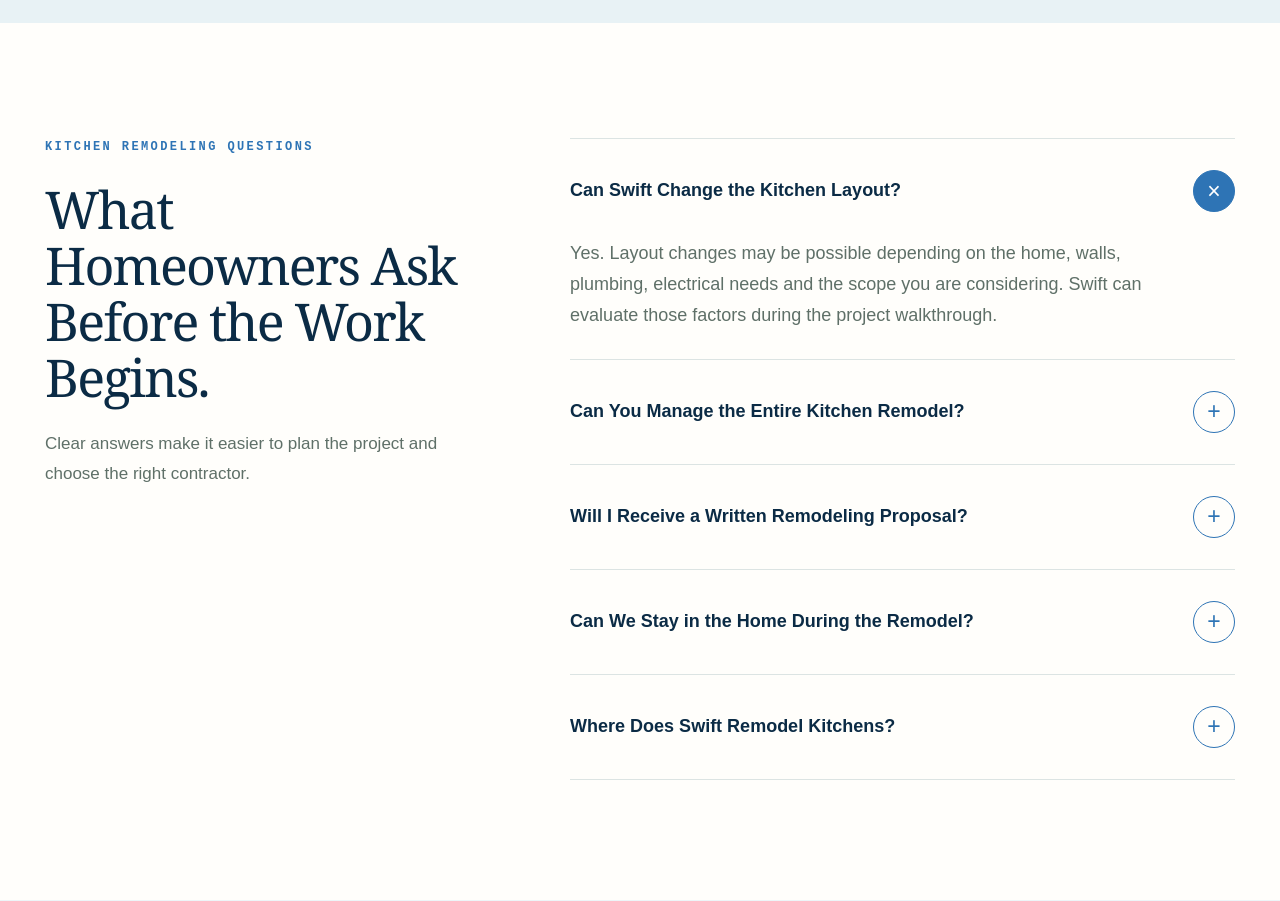
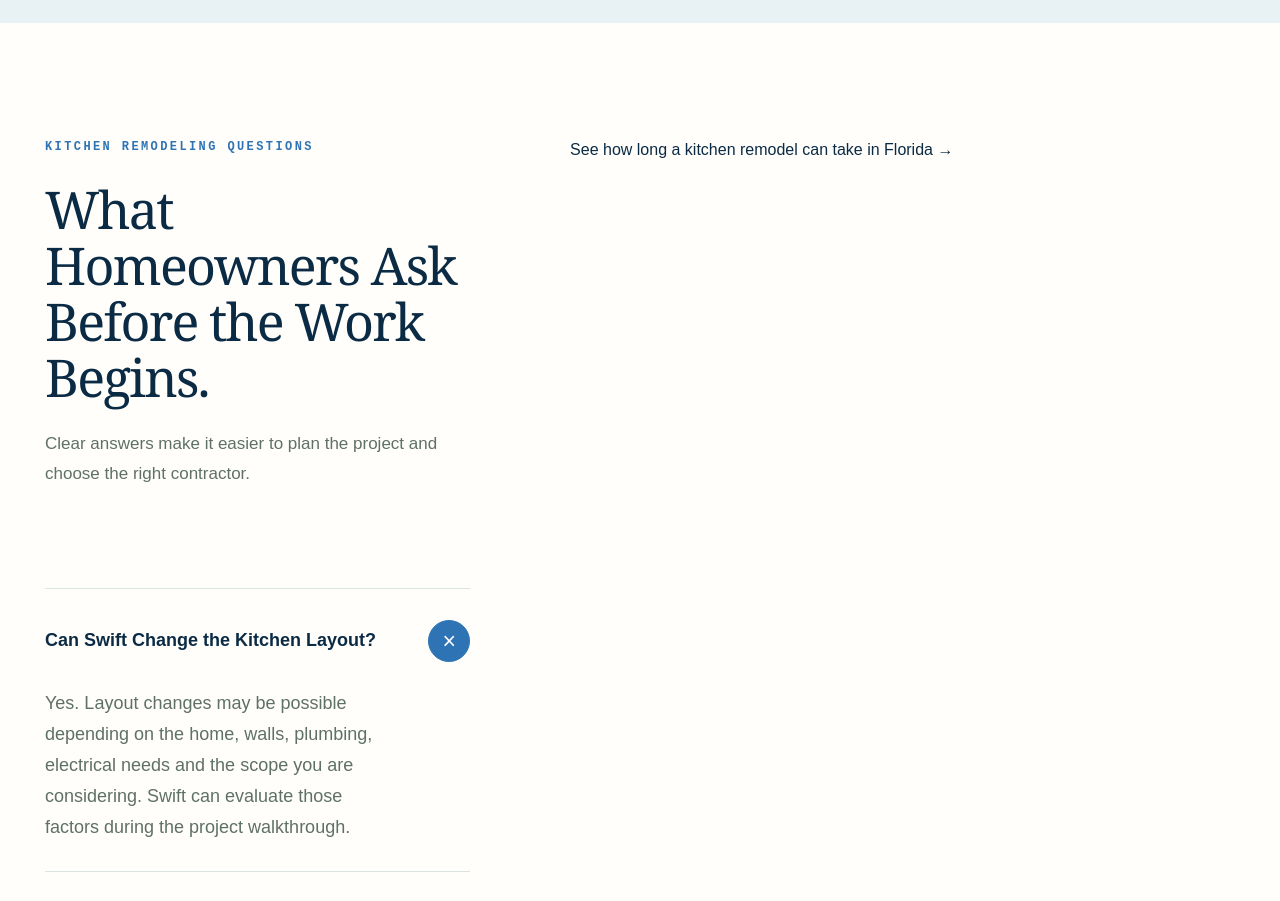
Before and after one commit to stylus1274/swift, a Next.js app: page /kitchen-remodeling in a window 1280 px wide. Shown: the part 4640-5541 px from the top of the page. Built offline with nearby package versions, Linux system fonts and the light colour scheme.

Commit message:
Link kitchen service to timeline FAQ

```diff
--- a/app/kitchen-remodeling/page.tsx
+++ b/app/kitchen-remodeling/page.tsx
@@ -142,7 +142,7 @@ export default function KitchenRemodelingPage() {
           <h2>What Homeowners Ask Before the Work Begins.</h2>
           <p>Clear answers make it easier to plan the project and choose the right contractor.</p>
         </div>
-        <div className="remodel-faq-list">
+        <p><a href="/faq/how-long-does-kitchen-remodel-take-florida">See how long a kitchen remodel can take in Florida →</a></p><div className="remodel-faq-list">
           {kitchenFaqs.map((faq, index) => {
             const isOpen = openFaq === index;
             return <article className={isOpen ? "open" : ""} key={faq.question}><button type="button" aria-expanded={isOpen} onClick={() => setOpenFaq(isOpen ? -1 : index)}><span>{faq.question}</span><b aria-hidden="true">{isOpen ? "×" : "+"}</b></button><div hidden={!isOpen}><p>{faq.answer}</p></div></article>;
```
